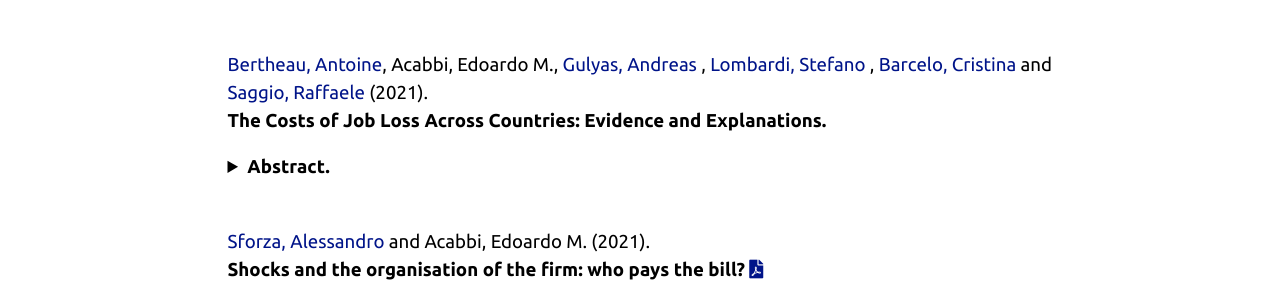
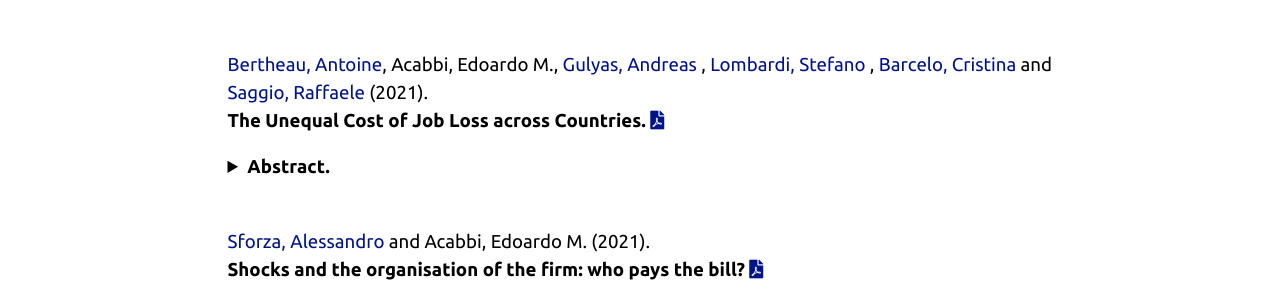
Before and after one commit to eacabbi/eacabbi.github.io, a Jekyll site: the page built from index.md, in a window 1280 px wide. Shown: the part 1432-1727 px from the top of the page. Built offline with Jekyll 4.4.1, drawn with Linux system fonts in a browser that asks for light colours; some web fonts are replaced; some of the changed text lies outside the part shown.

Commit message:
Added new paper

```diff
--- a/index.md
+++ b/index.md
@@ -49,15 +49,15 @@ Rigidities in firms' payroll structures are likely to increase the transmission
 </details>
 <br>
 <a href="https://www.antoinebertheau.com/"> Bertheau, Antoine</a>, Acabbi, Edoardo M., <a href="https://sites.google.com/site/andreasgulyas/home"> Gulyas, Andreas </a>, <a href="https://stefano-lombardi.github.io/"> Lombardi, Stefano <a/>, <a href="https://www.bde.es/investigador/en/menu/people/research_staff_a/Barcelo__Cristina.html"> Barcelo, Cristina </a> and <a href="https://sites.google.com/site/raffaelesaggio/"> Saggio, Raffaele </a> (2021).
-<br> **The Costs of Job Loss Across Countries: Evidence and Explanations.**
+<br> **The Unequal Cost of Job Loss across Countries.** <a href="{{ site.url }}/docs/JobDisplacement_AcrossEurope.pdf" class="{{ site.pdf_icon }}" title="{{ site.pdf_title }}" id="icon"></a>
 
 <details>
 <summary><b> Abstract. </b></summary>
 
-This paper documents the consequences of job displacement across seven European countries. The analysis builds on a harmonized European matched employer-employee dataset that combines high-quality administrative registers from France, Austria, Denmark, Sweden, Spain, Italy, and Portugal spanning three decades (1990s-2010s). Event study estimates show that the earnings losses following a displacement event are vastly different across Europe. Workers in Denmark and Sweden suffer the lowest earnings losses (between 20% and 13% from the pre-displacement level), while workers in Italy, Spain and Portugal suffer the highest losses (up to 55%). We next investigate the role of
-changes in employer characteristics in explaining these vast cross-country differences. We find that moving from a high-paying to a lower paying employer explains a surprisingly similar share of the earnings losses across all European countries (between 50% and 70 %).
+We document the consequences of losing a job across countries using a harmonized research design. Workers in Denmark and Sweden experience the lowest earnings declines following job displacement, while workers in Italy, Spain, and Portugal experience losses three times as high. French and Austrian workers face earnings losses somewhere in-between. Key to these differences is that Southern European workers are less likely to find employment following displacement. Loss of employer-specific wage premiums accounts for 40% to 95% of within-country wage declines. The use of active labor market policies predicts a significant portion of the cross-country heterogeneity in earnings losses.
 
 </details>
+
 <br>
 <a href="https://sites.google.com/site/alessandrosforza87/home"> Sforza, Alessandro</a> and Acabbi, Edoardo M. (2021).
 <br> **Shocks and the organisation of the firm: who pays the bill?**  <a href="{{ site.url }}/docs/SA_mar21.pdf" class="{{ site.pdf_icon }}" title="{{ site.pdf_title }}" id="icon"></a>
```
Also changed, not shown: 1 other file.
